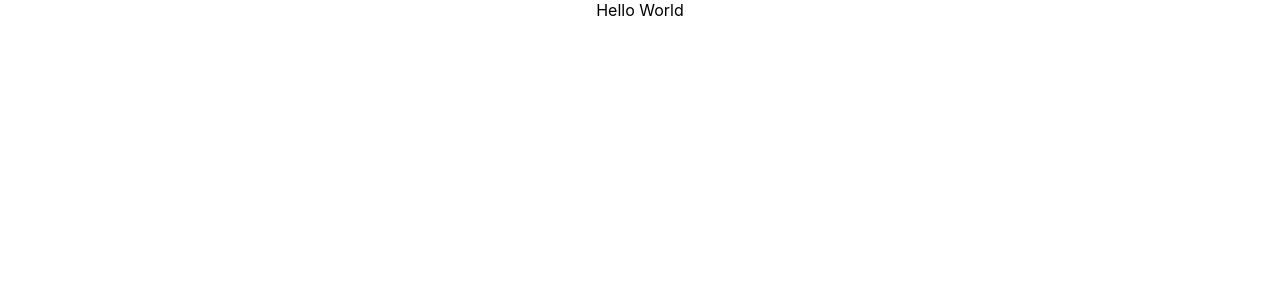
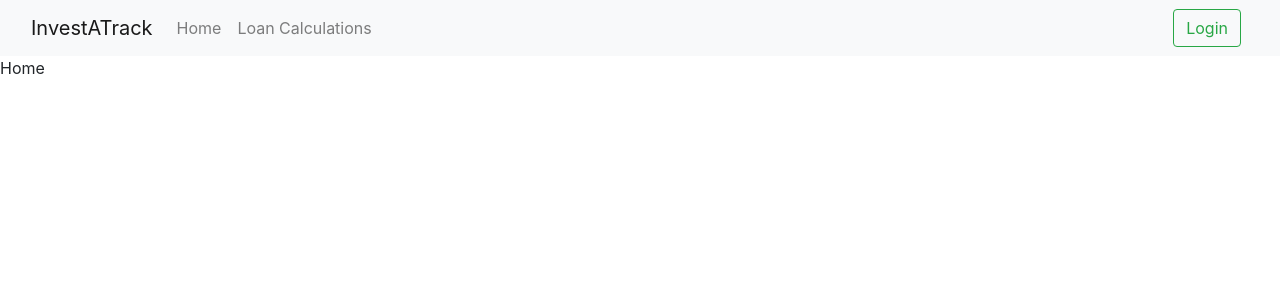
Before and after one commit to saddatahmad19/discoveraloan, a React (Create React App) app: page / in a window 1280 px wide. Shown: the top 300 px of the page. Built offline with nearby package versions, Linux system fonts and the light colour scheme; no server answers.

Commit message:
Updated website

```diff
--- a/package.json
+++ b/package.json
@@ -6,8 +6,11 @@
     "@testing-library/jest-dom": "^5.16.5",
     "@testing-library/react": "^13.4.0",
     "@testing-library/user-event": "^13.5.0",
+    "firebase": "^9.13.0",
     "react": "^18.2.0",
     "react-dom": "^18.2.0",
+    "react-google-button": "^0.7.2",
+    "react-router-dom": "^6.4.3",
     "react-scripts": "5.0.1",
     "web-vitals": "^2.1.4"
   },
--- a/public/index.html
+++ b/public/index.html
@@ -4,17 +4,14 @@
     <meta charset="utf-8" />
     <link rel="icon" href="%PUBLIC_URL%/favicon.ico" />
     <meta name="viewport" content="width=device-width, initial-scale=1" />
-    <meta name="theme-color" content="#000000" />
-    <meta
-      name="description"
-      content="Web site created using create-react-app"
-    />
+
     <link rel="apple-touch-icon" href="%PUBLIC_URL%/logo192.png" />
+    <link rel="stylesheet" href="https://cdn.jsdelivr.net/npm/bootstrap@4.0.0/dist/css/bootstrap.min.css" integrity="sha384-Gn5384xqQ1aoWXA+058RXPxPg6fy4IWvTNh0E263XmFcJlSAwiGgFAW/dAiS6JXm" crossorigin="anonymous">
+
     <!--
       manifest.json provides metadata used when your web app is installed on a
       user's mobile device or desktop. See https://developers.google.com/web/fundamentals/web-app-manifest/
     -->
-    <link rel="manifest" href="%PUBLIC_URL%/manifest.json" />
     <!--
       Notice the use of %PUBLIC_URL% in the tags above.
       It will be replaced with the URL of the `public` folder during the build.
--- a/src/App.js
+++ b/src/App.js
@@ -1,9 +1,26 @@
 import './App.css';
+import {Route, Routes} from 'react-router-dom'
+import LoanView from './routes/LoanView';
+import LoanCalculate from './routes/LoanCalculate';
+import Home from './routes/Home';
+import Login from './routes/Login';
+import Navbar from './components/Navbar';
+
+import { AuthContextProvider } from './config/authConfig';
 
 function App() {
   return (
-    <div className="App">
-      Hello World
+    <div >
+      <AuthContextProvider>
+        <Navbar/>
+        <Routes>
+          <Route path='/' element={<Home/>}/>
+          <Route path='/login' element={<Login/>}/>
+          <Route path='/calculateloans' element={<LoanCalculate/>}/>
+          <Route path='/viewloans' element={<LoanView/>}/>
+        </Routes>
+      </AuthContextProvider>
+
     </div>
   );
 }
--- /dev/null
+++ b/src/components/Navbar.js
@@ -0,0 +1,68 @@
+import React, { useEffect, useState } from 'react'
+import {Link} from 'react-router-dom';
+import { UserAuth } from '../config/authConfig';
+
+const Navbar = () => {
+    const {user, logOut} = UserAuth();
+
+    const handleSignOut = async() => {
+        try {
+            await logOut();
+        } catch (error) {
+            console.log(error)
+        }
+    }
+
+    // useEffect(() => {
+    //     if (user != null) {
+    //         nav('/portfolio')
+    //     }
+    // }, [user])
+
+    const [show, setShow] = useState(true);
+
+  return (
+    <div>
+        <nav className="navbar navbar-inverse navbar-expand-lg navbar-light bg-light">
+            <div className='container-fluid'>
+
+                <a className="navbar-brand" href="#">InvestATrack</a>
+                <button className="navbar-toggler" type="button" data-toggle="collapse" data-target="#navbarSupportedContent" onClick={() => {setShow(!show)}}>
+                    <span class="navbar-toggler-icon"></span>
+                </button>
+
+
+                <div className={show ? "collapse navbar-collapse" : "collapse show collapsing navbar-collapse"} id="navbarSupportedContent">
+                    <ul className="navbar-nav mr-auto">
+
+                        <li className="nav-item">
+                            <Link to='/' className='nav-link'>Home</Link>
+                        </li>
+
+                        <li className="nav-item">
+                            <Link to='/calculateloans' className='nav-link'>Loan Calculations</Link>
+                        </li>
+
+
+                        {user != null &&
+                            <li className="nav-item">
+                                <Link to='/viewloans' className='nav-link'>Your Loans</Link>
+                            </li>
+                        }
+
+                    </ul>
+                    {user?.displayName ? <button className='btn btn-outline-danger my-2 my-sm-0 mr-2' onClick={handleSignOut}>Logout</button> :
+                    <Link to='/login'>
+                        <button className="btn btn-outline-success my-2 my-sm-0 mr-2" data-mdb-ripple-centered="true">Login</button>
+                    </Link>
+                    }
+
+                </div>
+            </div>
+
+            </nav>
+    </div>
+  )
+}
+
+export default Navbar
--- /dev/null
+++ b/src/config/authConfig.js
@@ -0,0 +1,73 @@
+import { createContext, useContext, useEffect, useState } from 'react'
+import { GoogleAuthProvider, signInWithPopup, signOut, onAuthStateChanged} from 'firebase/auth'
+import { auth, db } from './firebaseConfig';
+import { doc, setDoc } from "firebase/firestore";
+import { useNavigate } from 'react-router-dom';
+
+const AuthContext = createContext();
+
+export const AuthContextProvider = ({children}) => {
+    const [user, setUser] = useState({})
+    const nav = useNavigate();
+    const googleSignIn = async () => {
+        const provider = new GoogleAuthProvider();
+        signInWithPopup(auth, provider)
+        .then((result) => {
+            // const credential = GoogleAuthProvider.credentialFromResult(result);
+            const user = result.user;
+            //console.log(user.uid);
+            const ref = doc(db, 'users', auth.currentUser.uid);
+            addUserToDb(ref, user.uid, user.email);
+            nav('/viewloans');
+        }).catch((error) => {
+            // Handle Errors here.
+            // const errorCode = error.code;
+            // const errorMessage = error.message;
+            // The email of the user's account used.
+            // const email = error.customData.email;
+            // The AuthCredential type that was used.
+            // const credential = GoogleAuthProvider.credentialFromError(error);
+            // ...
+            console.log(error)
+        });
+        // if (user != null) {
+        //     const ref = doc(db, 'users', user.uid);
+        //     addUserToDb(ref);
+        // }
+        console.log('Google Sign In')
+    }
+
+    const addUserToDb = async (ref, uid, email) => {
+        let currentRef = ref
+        let currentUserID = uid;
+        let currentEmail = email;
+        await setDoc(currentRef, {
+            userEmail: currentEmail,
+            userID: currentUserID
+        }, {merge: false})
+        console.log("Added User to DB")
+    }
+
+    const logOut = () => {
+        signOut(auth);
+    }
+
+    useEffect(() => {
+        const unsubscribe = onAuthStateChanged(auth, (currentUser) => {
+            setUser(currentUser);
+        });
+        return () => {
+            unsubscribe();
+        }
+    }, [])
+
+    return (
+        <AuthContext.Provider value={{googleSignIn, logOut, user}}>
+            {children}
+        </AuthContext.Provider>
+    )
+}
+
+export const UserAuth = () => {
+    return useContext(AuthContext);
+}
--- /dev/null
+++ b/src/config/firebaseConfig.js
@@ -0,0 +1,21 @@
+// Import the functions you need from the SDKs you need
+import { initializeApp } from "firebase/app";
+import { getAuth} from 'firebase/auth'
+import { getFirestore } from 'firebase/firestore'
+// TODO: Add SDKs for Firebase products that you want to use
+// https://firebase.google.com/docs/web/setup#available-libraries
+
+// Your web app's Firebase configuration
+const firebaseConfig = {
+  apiKey: "AIzaSyCycPa7z02TzYXq3uLgktbSzHlcBycsBy8",
+  authDomain: "demonhacks-c5b4c.firebaseapp.com",
+  projectId: "demonhacks-c5b4c",
+  storageBucket: "demonhacks-c5b4c.appspot.com",
+  messagingSenderId: "319775844862",
+  appId: "1:319775844862:web:42440ad1cb0d42d5b478af"
+};
+
+// Initialize Firebase
+export const app = initializeApp(firebaseConfig);
+export const auth = getAuth(app);
+export const db = getFirestore(app)
--- a/src/index.js
+++ b/src/index.js
@@ -2,12 +2,13 @@ import React from 'react';
 import ReactDOM from 'react-dom/client';
 import './index.css';
 import App from './App';
+import {HashRouter} from 'react-router-dom'
 
 const root = ReactDOM.createRoot(document.getElementById('root'));
 root.render(
-  <React.StrictMode>
+  <HashRouter>
     <App />
-  </React.StrictMode>
+  </HashRouter>
 );
 
 // If you want to start measuring performance in your app, pass a function
--- /dev/null
+++ b/src/routes/Home.js
@@ -0,0 +1,9 @@
+import React from 'react'
+
+const Home = () => {
+  return (
+    <div>Home</div>
+  )
+}
+
+export default Home
--- /dev/null
+++ b/src/routes/LoanCalculate.js
@@ -0,0 +1,9 @@
+import React from 'react'
+
+const LoanCalculate = () => {
+  return (
+    <div>LoanCalculate</div>
+  )
+}
+
+export default LoanCalculate
--- /dev/null
+++ b/src/routes/LoanView.js
@@ -0,0 +1,9 @@
+import React from 'react'
+
+const LoanView = () => {
+  return (
+    <div>LoanView</div>
+  )
+}
+
+export default LoanView
--- /dev/null
+++ b/src/routes/Login.js
@@ -0,0 +1,33 @@
+import React from 'react'
+import { GoogleButton } from 'react-google-button'
+
+import { UserAuth } from '../config/authConfig'
+
+const Login = () => {
+  const {googleSignIn} = UserAuth();
+
+  const handleGoogleSignIn = async () => {
+    try {
+      await googleSignIn();
+    } catch (error) {
+      console.log(error);
+    }
+  }
+
+
+  return (
+    <div className='container'>
+      <div className='card text-center' style={{width: 450}}>
+        <div>
+          <h1>Login</h1>
+        </div>
+        <div className='card-body'>
+          <GoogleButton onClick={handleGoogleSignIn}/>
+        </div>
+      </div>
+    </div>
+  )
+
+}
+
+export default Login
```
Also changed, not shown: 1 other file (tests, documents, lock files or other folders).
